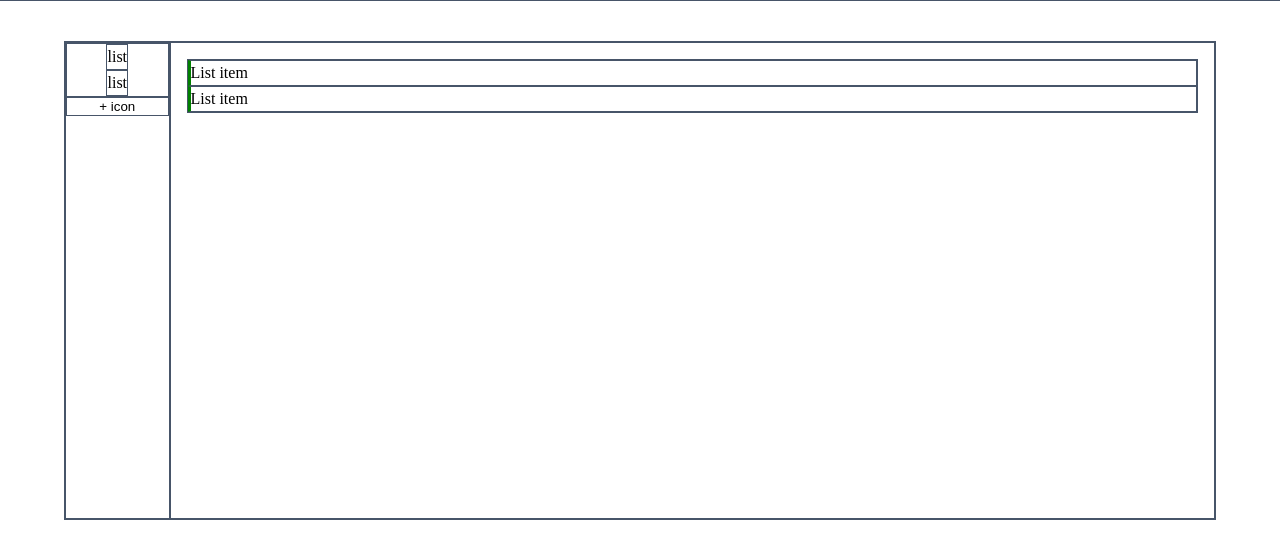
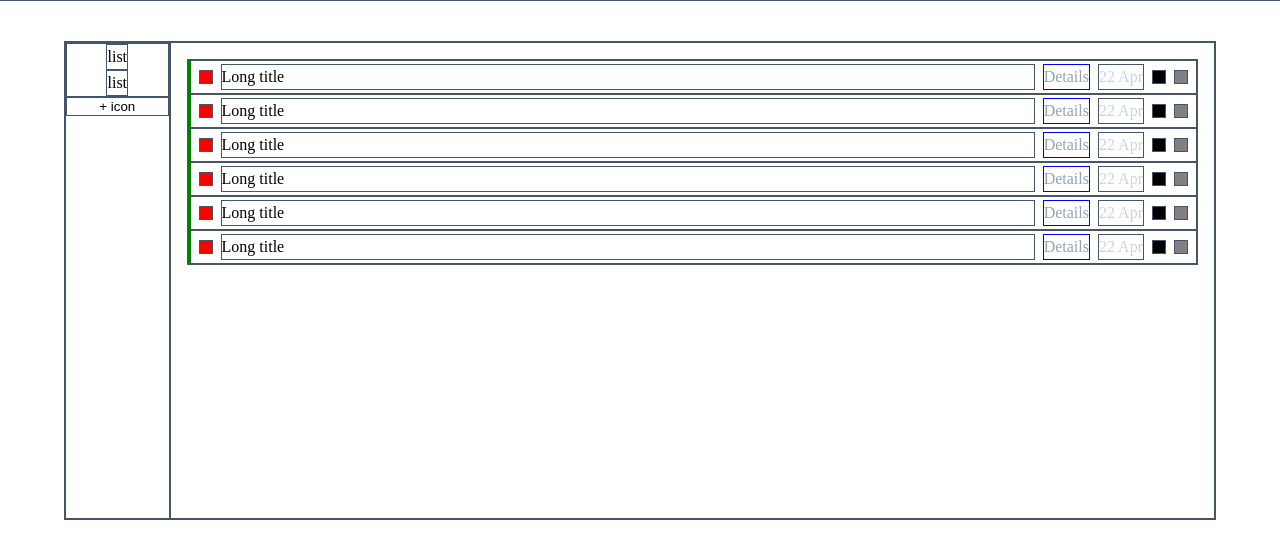
Before and after one commit to giovanniPepi/toDo, a website built with webpack: page src/index.html in a window 1280 px wide. Shown: the part 75-630 px from the top of the page. Built offline with nearby package versions, Linux system fonts and the light colour scheme; a web font is replaced by a local one.

```diff
--- a/src/index.html
+++ b/src/index.html
@@ -20,8 +20,54 @@
     </div>
     <div class="rightContainer">
       <div class="listContainer">
-        <div class="listItem">List item</div>
-        <div class="listItem">List item</div>
+        <div class="listItem">
+          <div class="listCheck"></div>
+          <div class="listTitle">Long title</div>
+          <div class="listDetails">Details</div>
+          <div class="listDate">22 Apr</div>
+          <div class="listEdit"></div>
+          <div class="listRemove"></div>
+        </div>
+        <div class="listItem">
+          <div class="listCheck"></div>
+          <div class="listTitle">Long title</div>
+          <div class="listDetails">Details</div>
+          <div class="listDate">22 Apr</div>
+          <div class="listEdit"></div>
+          <div class="listRemove"></div>
+        </div>
+        <div class="listItem">
+          <div class="listCheck"></div>
+          <div class="listTitle">Long title</div>
+          <div class="listDetails">Details</div>
+          <div class="listDate">22 Apr</div>
+          <div class="listEdit"></div>
+          <div class="listRemove"></div>
+        </div>
+        <div class="listItem">
+          <div class="listCheck"></div>
+          <div class="listTitle">Long title</div>
+          <div class="listDetails">Details</div>
+          <div class="listDate">22 Apr</div>
+          <div class="listEdit"></div>
+          <div class="listRemove"></div>
+        </div>
+        <div class="listItem">
+          <div class="listCheck"></div>
+          <div class="listTitle">Long title</div>
+          <div class="listDetails">Details</div>
+          <div class="listDate">22 Apr</div>
+          <div class="listEdit"></div>
+          <div class="listRemove"></div>
+        </div>
+        <div class="listItem">
+          <div class="listCheck"></div>
+          <div class="listTitle">Long title</div>
+          <div class="listDetails">Details</div>
+          <div class="listDate">22 Apr</div>
+          <div class="listEdit"></div>
+          <div class="listRemove"></div>
+        </div>
       </div>
     </div>
   </div>
--- a/src/style.css
+++ b/src/style.css
@@ -20,6 +20,7 @@
   --contentPadding: 1rem;
   --subItemPadding: .5rem;
   --subItemGap: 1rem;
+  --listMargin: .5rem;
   font-family: 'Argentum Novus';
   font-weight: normal;
 }
@@ -105,7 +106,37 @@
 /* Tasks divs */
 .listItem {
   border-left: 3px solid green;
-
+  display: flex;
+  height: 2rem;
+  align-items: center;
+  gap: .5rem;
+}
+.listCheck {
+  height: 12px;
+  width: 12px;
+  margin-left: var(--listMargin);
+  background: red;
+}
+.listTitle {
+  flex: 1;
+}
+.listDetails {
+  border: 1px solid blue;
+  color: var(--slate400);
+}
+.listDate {
+  color: var(--slate300);
+}
+.listEdit {
+  height: 12px;
+  width: 12px;
+  background: black;
+}
+.listRemove {
+  height: 12px;
+  width: 12px;
+  background: grey;
+  margin-right: var(--listMargin);
 }
 
 /*transitions*/
```
